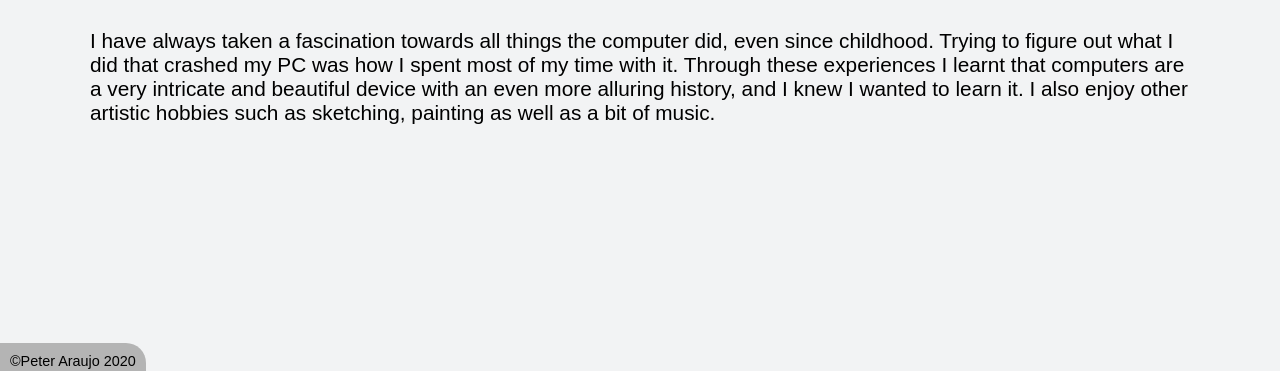
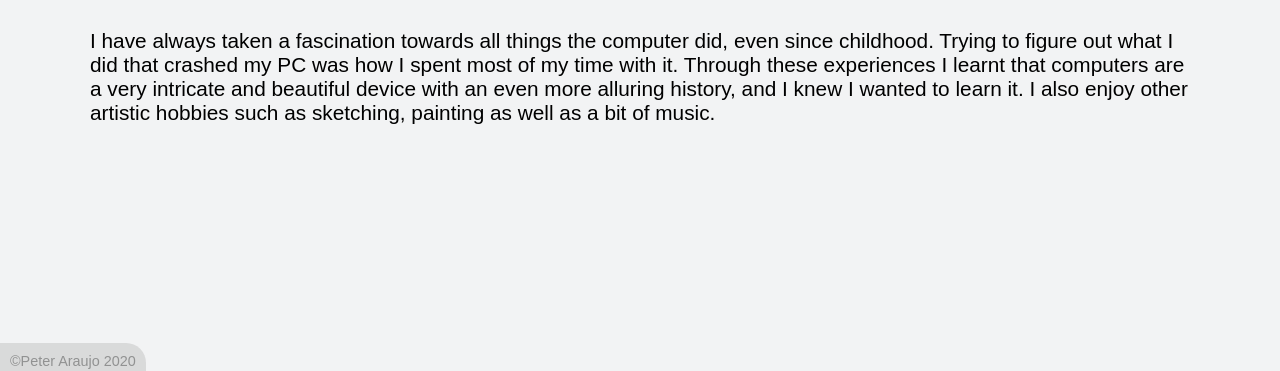
Before and after one commit to Araujo-Peter/Araujo-Peter.github.io, a plain HTML site: page index.html in a window 1280 px wide. Shown: the part 430-801 px from the top of the page. Drawn offline with Linux system fonts and the light colour scheme.

Commit message:
Update styles.css

```diff
--- a/styles.css
+++ b/styles.css
@@ -41,7 +41,7 @@ footer.footer{
 }
 
 .footer{
-    /* opacity: 0.4; */
+    opacity: 0.4;
     width: 100%;
     position: sticky;
     bottom: 0px;
```
